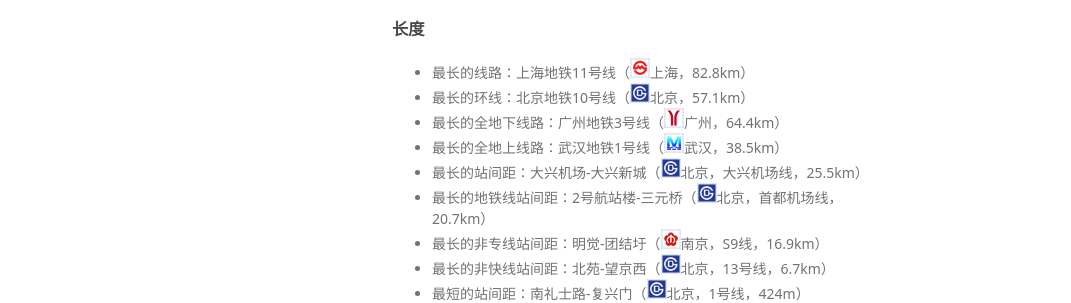
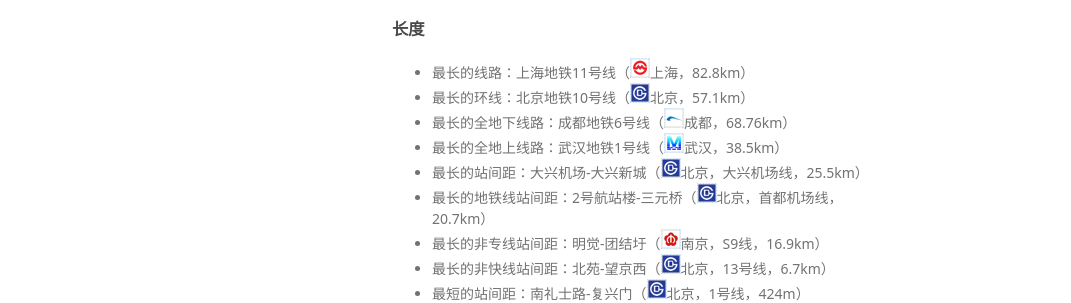
Before and after one commit to Ivysauro/CNRT, a Jekyll site: the page built from data/zui.md, in a window 1280 px wide. Shown: the part 290-593 px from the top of the page, without its empty margins (178-1249 px from the left). Built offline with Jekyll 4.4.1, drawn with Linux system fonts in a browser that asks for light colours; some web fonts are replaced; our own code applies the rules of GitHub Pages for plain Markdown files; a script that is not in the unit is left out.

Commit message:
🍊更新成都数据

```diff
--- a/data/zui.md
+++ b/data/zui.md
@@ -11,7 +11,7 @@
 ### 长度
 - 最长的线路：上海地铁11号线（<img src="https://raw.githubusercontent.com/Ivysauro/CNRT/master/images/city/sh.gif" width="20" hegiht="20"/>上海，82.8km）
 - 最长的环线：北京地铁10号线（<img src="https://raw.githubusercontent.com/Ivysauro/CNRT/master/images/city/bj.gif" width="20" hegiht="20"/>北京，57.1km）
-- 最长的全地下线路：广州地铁3号线（<img src="https://raw.githubusercontent.com/Ivysauro/CNRT/master/images/city/gz.gif" width="20" hegiht="20"/>广州，64.4km）
+- 最长的全地下线路：成都地铁6号线（<img src="https://raw.githubusercontent.com/Ivysauro/CNRT/master/images/city/cd.gif" width="20" hegiht="20"/>成都，68.76km）
 - 最长的全地上线路：武汉地铁1号线（<img src="https://raw.githubusercontent.com/Ivysauro/CNRT/master/images/city/wh.gif" width="20" hegiht="20"/>武汉，38.5km）
 - 最长的站间距：大兴机场-大兴新城（<img src="https://raw.githubusercontent.com/Ivysauro/CNRT/master/images/city/bj.gif" width="20" hegiht="20"/>北京，大兴机场线，25.5km）
 - 最长的地铁线站间距：2号航站楼-三元桥（<img src="https://raw.githubusercontent.com/Ivysauro/CNRT/master/images/city/bj.gif" width="20" hegiht="20"/>北京，首都机场线，20.7km）
```
